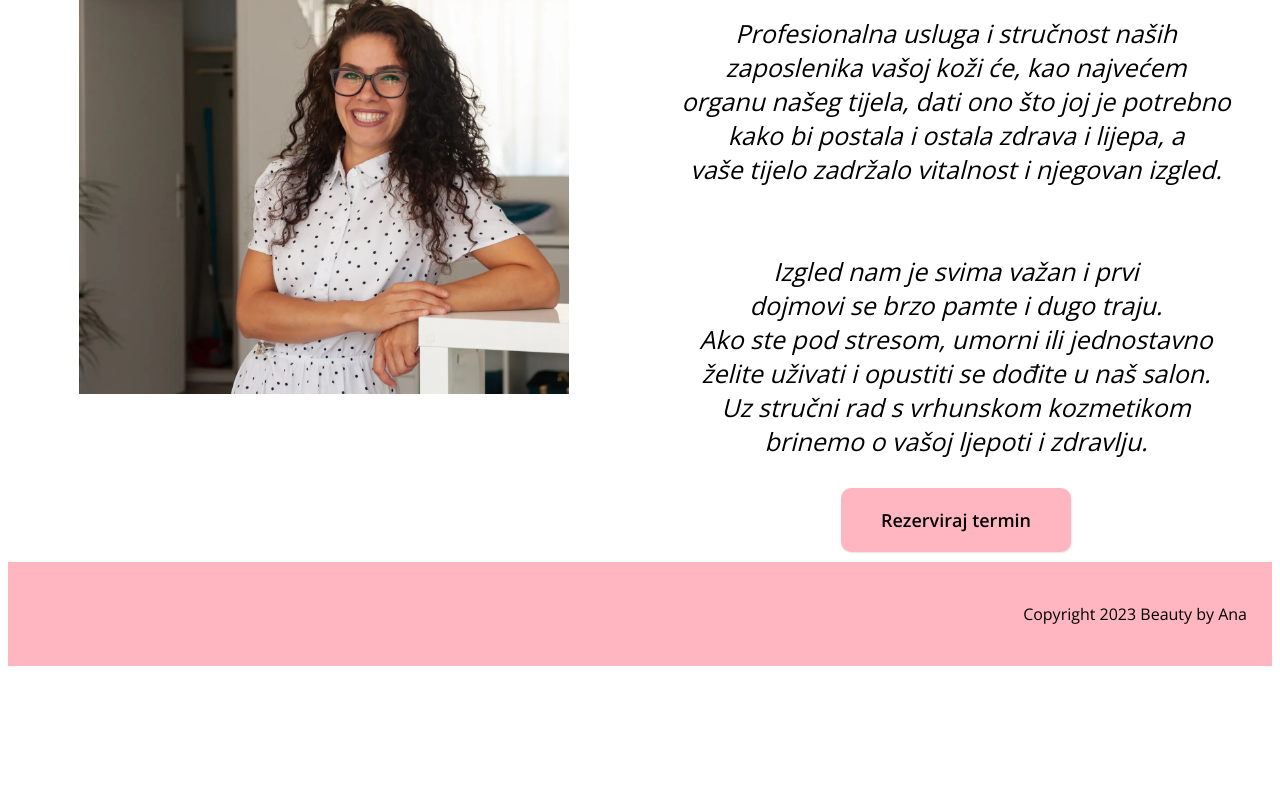
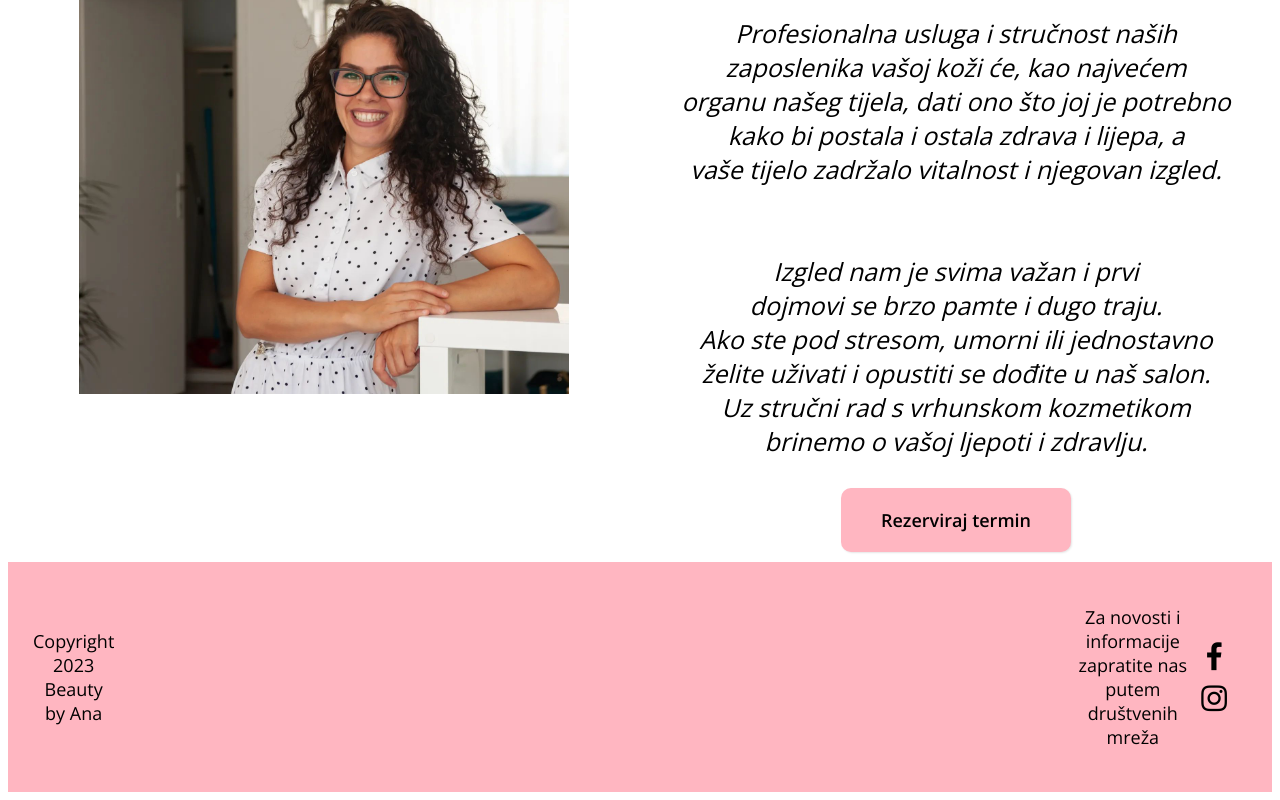
Before and after one commit to mateorumac/PI-Projekt, a Vue app: page / in a window 1280 px wide. Shown: the part 601-1401 px from the top of the page. Before the commit the page ends 1275 px from the top, so only its background shows below. Built offline with nearby package versions, Linux system fonts and the light colour scheme.

Commit message:
footer update

```diff
--- a/src/App.vue
+++ b/src/App.vue
@@ -1,4 +1,5 @@
 <template>
+<link rel="stylesheet" href="https://cdnjs.cloudflare.com/ajax/libs/font-awesome/4.7.0/css/font-awesome.min.css">
   <nav>
     <div class="logo">
       <a href="/">
@@ -26,15 +27,18 @@
   </nav>
   <router-view/>
   <footer>
+    <p style="font-size:18px"> Copyright 2023 Beauty by Ana </p>
+    <p style="padding-left:950px;
+              font-size:18px"> Za novosti i informacije zapratite nas putem društvenih mreža </p>
     <div class="social-media">
-        <a href="#">
-          <i class="fab fa-facebook-f"></i>
+        <a href="https://www.facebook.com/anaminyme.manev" target="_blank">
+          <i class="fa fa-facebook-f"></i>
         </a>
-        <a href="#">
-          <i class="fab fa-instagram"></i>
+        <a href="https://instagram.com/__beauty_by_ana_?igshid=YmMyMTA2M2Y=" target="_blank">
+          <i class="fa fa-instagram"></i>
         </a>
       </div>
-      <p>Copyright 2023 Beauty by Ana</p>
+
   </footer>
 </template>
 
@@ -48,6 +52,7 @@
 }
 
 @import url('https://fonts.googleapis.com/css2?family=Open+Sans:wght@400;600&display=swap');
+
 nav {
   display: flex;
   justify-content: space-between;
@@ -112,14 +117,11 @@ footer {
   font-family: 'Open Sans', sans-serif;
 }
 
-.social-media {
-  display: flex;
-}
+.social-media a {
+  padding-right: 20px;
 
-.social-media a {
-  margin-right: 10px;
-  color: #fff;
-  font-size: 18px;
+  color: #000000;
+  font-size: 30px;
 }
 
 @media (max-width: 768px) {
--- a/src/views/O nama.vue
+++ b/src/views/O nama.vue
@@ -4,11 +4,10 @@
         <div class="row">
 
           <div class="column left">
-            <!-- Add your main content here -->
             <img src="salon2.jpg" alt="salon" style="width: 80%; margin-left:-5%">
-            <p class="about">Naš salon opremljen je po visokim standardima,
-              pružajući klijentima ugodnu i toplu atmosferu.
-            <br> Svi naši klijenti dobiju najbolju profesionalnu uslugu
+            <p class="about">Naš salon opremljen je po visokim standardima, <br>
+              pružajući klijentima ugodnu i toplu atmosferu. <br>
+             Svi naši klijenti dobiju najbolju profesionalnu uslugu, <br>
             za što se brine naš stručni i talentirani tim.</p>
  <img src="salon3.jpg" alt="salon" style="width: 80%;">
 
@@ -16,14 +15,14 @@
 
           <div class="column right">
             <p class="about">Salon ljepote Ana nalazi se u Puli. <br>
-                Našim klijentima nudimo usluge njege lica, masaže,
-                depilacije, njege ruku, oblikovanja tijela, a imamo i odjel prodaje
+                Našim klijentima nudimo usluge njege lica, <br> masaže,
+                depilacije, njege ruku, oblikovanja tijela, a imamo <br> i odjel prodaje
                 preparativne i dekorativne kozmetike.</p>
             <img src="salon1.jpg" alt="salon" style="width: 80%;">
-            <p class="about"> <br> Naš uspjeh dugujemo konstantnom poboljšavanju
-            vlastitih usluga i ono najvažnije, iznimnom zadovoljstvu naših klijenata.</p>
+            <p class="about"> <br> Naš uspjeh dugujemo konstantnom <br> poboljšavanju
+            vlastitih usluga i ono najvažnije, <br> iznimnom zadovoljstvu naših klijenata.</p>
             <p class="about"> RADNO VRIJEME: <br><br>
-             PON I ČET - 13:00-20:00 <br> UTO , SRI , PET 09:00-16:00 <br> SUB - PO DOGOVORU </p>
+             PON I ČET - 13:00-20:00 <br> UTO , SRI , PET - 09:00-16:00 <br> SUB - PO DOGOVORU </p>
           </div>
         </div>
       </div>
```
